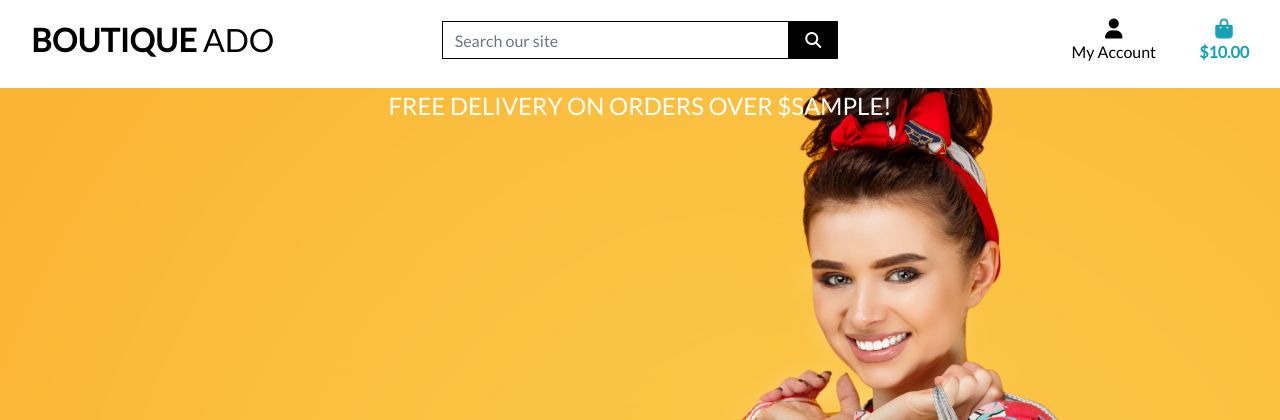
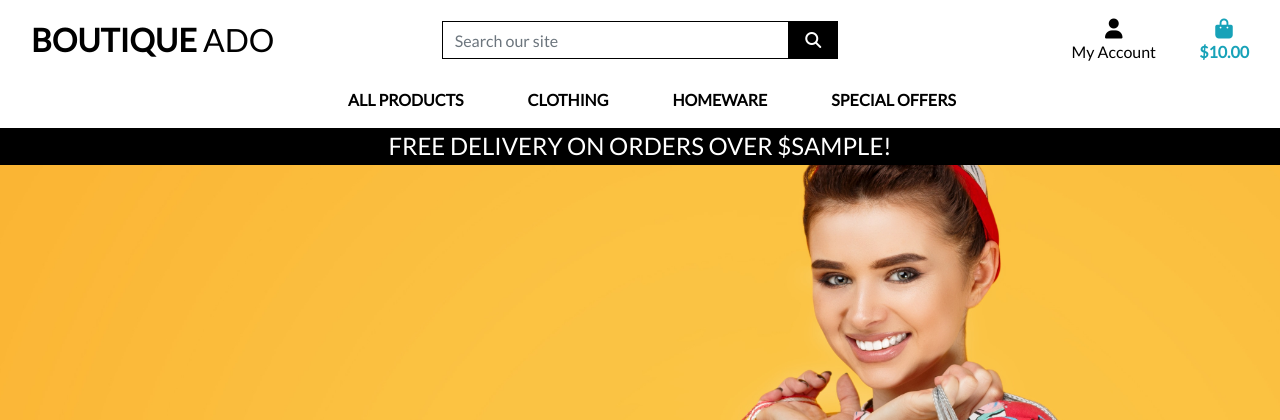
Before and after one commit to StuChapman/boutique_ad0_v1, a Django app: template templates/base.html in a window 1280 px wide. Shown: the top 420 px of the page. Run offline with Django 3.2, Linux system fonts and the light colour scheme; the template is opened without the code that fills it: most values are stand-ins (such as "Sample title", 1, 10 or a date in 2020); one stand-in notice (Sample message) is shown; some libraries are stand-ins or nearby versions.

Commit message:
added includes folder and files

```diff
--- a/static/css/base.css
+++ b/static/css/base.css
@@ -56,6 +56,10 @@
     border: 1px solid black !important;
 }
 
+.bg-black {
+    background: #000 !important;
+}
+
 /* -------------------------------- Media Queries */
 
 /* Slightly larger container on xl screens */
--- a/templates/base.html
+++ b/templates/base.html
@@ -23,12 +23,10 @@
     {% endblock %}
 
     {% block corejs %}
-        <script src="https://kit.fontawesome.com/c41df6dc1a.js" crossorigin="anonymous"></script>
-        <script src="https://code.jquery.com/jquery-3.4.1.min.js" integrity="sha256-CSXorXvZcTkaix6Yvo6HppcZGetbYMGWSFlBw8HfCJo=" crossorigin="anonymous"></script>
+        <script src="https://kit.fontawesome.com/e9c73d7092.js" crossorigin="anonymous"></script>
+        <script src="https://code.jquery.com/jquery-3.4.1.slim.min.js" integrity="sha384-J6qa4849blE2+poT4WnyKhv5vZF5SrPo0iEjwBvKU7imGFAV0wwj1yYfoRSJoZ+n" crossorigin="anonymous"></script>
         <script src="https://cdn.jsdelivr.net/npm/popper.js@1.16.0/dist/umd/popper.min.js" integrity="sha384-Q6E9RHvbIyZFJoft+2mJbHaEWldlvI9IOYy5n3zV9zzTtmI3UksdQRVvoxMfooAo" crossorigin="anonymous"></script>
         <script src="https://stackpath.bootstrapcdn.com/bootstrap/4.4.1/js/bootstrap.min.js" integrity="sha384-wfSDF2E50Y2D1uUdj0O3uMBJnjuUD4Ih7YwaYd1iqfktj0Uod8GCExl3Og8ifwB6" crossorigin="anonymous"></script>
-        <!-- Stripe -->
-        <script src="https://js.stripe.com/v3/"></script>
     {% endblock %}
 
     {% block extra_js %}
@@ -70,9 +68,9 @@
                         <div class="dropdown-menu border-0" aria-labelledby="user-options">
                             {% if request.user.is_authenticated %}
                                 {% if request.user.is_superuser %}
-                                    <a href="{% url 'add_product' %}" class="dropdown-item">Product Management</a>
+                                    <a href="" class="dropdown-item">Product Management</a>
                                 {% endif %}
-                                <a href="{% url 'profile' %}" class="dropdown-item">My Profile</a>
+                                <a href="" class="dropdown-item">My Profile</a>
                                 <a href="{% url 'account_logout' %}" class="dropdown-item">Logout</a>
                             {% else %}
                                 <a href="{% url 'account_signup' %}" class="dropdown-item">Register</a>
@@ -102,31 +100,19 @@
                 <button class="navbar-toggler" type="button" data-toggle="collapse" data-target="#main-nav" aria-controls="main-nav" aria-expanded="false" aria-label="Toggle navigation">
                     <span class="navbar-toggler-icon"></span>
                 </button>
+                {% include 'includes/mobile-top-header.html' %}
+                {% include 'includes/main-nav.html' %}
             </nav>
         </div>
         <div id="delivery-banner" class="row text-center">
             <div class="col bg-black text-white">
-                <h4 class="logo-font my-1">Free delivery on orders over ${{ free_delivery_threshold }}!</h4>
+                <h4 class="logo-font my-1">Free delivery on orders over ${{ free_shipping_threshold }}!</h4>
             </div>
         </div>
     </header>
 
     {% if messages %}
-        <div class="message-container">
-            {% for message in messages %}
-                {% with message.level as level %}
-                    {% if level == 40 %}
-                        {% include 'includes/toasts/toast_error.html' %}
-                    {% elif level == 30 %}
-                        {% include 'includes/toasts/toast_warning.html' %}
-                    {% elif level == 25 %}
-                        {% include 'includes/toasts/toast_success.html' %}
-                    {% else %}
-                        {% include 'includes/toasts/toast_info.html' %}
-                    {% endif %}
-                {% endwith %}
-            {% endfor %}
-        </div>
+        <div class="message-container"></div>
     {% endif %}
 
     {% block page_header %}
@@ -136,9 +122,6 @@
     {% endblock %}
 
     {% block postloadjs %}
-    <script type="text/javascript">
-        $('.toast').toast('show');
-    </script>
     {% endblock %}
 
 
--- /dev/null
+++ b/templates/includes/main-nav.html
@@ -0,0 +1,50 @@
+<div class="collapse navbar-collapse" id="main-nav">
+    <ul class="navbar-nav w-auto mx-auto">
+        <li class="nav-item dropdown">
+            <a class="logo-font font-weight-bold nav-link text-black mr-5" href="#" id="all-products-link" data-toggle="dropdown" aria-haspopup="true" aria-expanded="false">
+                All Products
+            </a>
+            <div class="dropdown-menu border-0" aria-labelledby="all-products-link">
+                <a href="" class="dropdown-item">By Price</a>
+                <a href="" class="dropdown-item ">By Rating</a>
+                <a href="" class="dropdown-item ">By Category</a>
+                <a href="" class="dropdown-item">All Products</a>
+            </div>
+        </li>
+
+        <li class="nav-item dropdown">
+            <a class="logo-font font-weight-bold nav-link text-black mr-5" href="#" id="clothing-link" data-toggle="dropdown" aria-haspopup="true" aria-expanded="false">
+                Clothing
+            </a>
+            <div class="dropdown-menu border-0" aria-labelledby="clothing-link">
+                <a href="" class="dropdown-item">Activewear &amp; Essentials</a>
+                <a href="" class="dropdown-item">Jeans</a>
+                <a href="" class="dropdown-item">Shirts</a>
+                <a href="" class="dropdown-item">All Clothing</a>
+            </div>
+        </li>
+
+        <li class="nav-item dropdown">
+            <a class="logo-font font-weight-bold nav-link text-black mr-5" href="#" id="homeware-link" data-toggle="dropdown" aria-haspopup="true" aria-expanded="false">
+                Homeware
+            </a>
+            <div class="dropdown-menu border-0" aria-labelledby="homeware-link">
+                <a href="" class="dropdown-item">Bed &amp; Bath</a>
+                <a href="" class="dropdown-item">Kitchen &amp; Dining</a>
+                <a href="" class="dropdown-item">All Homeware</a>
+            </div>
+        </li>
+
+        <li class="nav-item dropdown">
+            <a class="logo-font font-weight-bold nav-link text-black" href="#" id="specials-link" data-toggle="dropdown" aria-haspopup="true" aria-expanded="false">
+                Special Offers
+            </a>
+            <div class="dropdown-menu border-0" aria-labelledby="specials-link">
+                <a href="" class="dropdown-item">New Arrivals</a>
+                <a href="" class="dropdown-item">Deals</a>
+                <a href="" class="dropdown-item">Clearance</a>
+                <a href="" class="dropdown-item">All Specials</a>
+            </div>
+        </li>
+    </ul>
+</div>
--- /dev/null
+++ b/templates/includes/mobile-top-header.html
@@ -0,0 +1,56 @@
+<li class="list-inline-item">
+    <a class="text-black nav-link d-block d-lg-none" href="#" id="mobile-search" data-toggle="dropdown" aria-haspopup="true" aria-expanded="false">
+        <div class="text-center">
+            <div><i class="fas fa-search fa-lg"></i></div>
+            <p class="my-0">Search</p>
+        </div>
+    </a>
+    <div class="dropdown-menu border-0 w-100 p-3 rounded-0 my-0" aria-labelledby="mobile-search">
+        <form class="form" method="GET" action="">
+            <div class="input-group w-100">
+                <input class="form-control border border-black rounded-0" type="text" name="q" placeholder="Search our site">
+                <div class="input-group-append">
+                    <button class="form-control form-control btn btn-black border border-black rounded-0" type="submit">
+                        <span class="icon">
+                            <i class="fas fa-search"></i>
+                        </span>
+                    </button>
+                </div>
+            </div>
+        </form>
+    </div>
+</li>
+<li class="list-inline-item dropdown">
+    <a class="text-black nav-link d-block d-lg-none" href="#" id="user-options" data-toggle="dropdown" aria-haspopup="true" aria-expanded="false">
+        <div class="text-center">
+            <div><i class="fas fa-user fa-lg"></i></div>
+            <p class="my-0">My Account</p>
+        </div>
+    </a>
+    <div class="dropdown-menu border-0" aria-labelledby="user-options">
+        {% if request.user.is_authenticated %}
+            {% if request.user.is_superuser %}
+                <a href="{% url 'account_logout' %}" class="dropdown-item">Product Management</a>
+            {% endif %}
+            <a href="" class="dropdown-item">My Profile</a>
+            <a href="{% url 'account_logout' %}" class="dropdown-item">Logout</a>
+        {% else %}
+            <a href="{% url 'account_signup' %}" class="dropdown-item">Register</a>
+            <a href="{% url 'account_login' %}" class="dropdown-item">Login</a>
+        {% endif %}
+    </div>
+</li>
+<li class="list-inline-item">
+    <a class="{% if grand_total %}text-primary font-weight-bold{% else %}text-black{% endif %} nav-link d-block d-lg-none" href="">
+        <div class="text-center">
+            <div><i class="fas fa-shopping-bag fa-lg"></i></div>
+            <p class="my-0">
+                {% if grand_total %}
+                    ${{ grand_total|floatformat:2 }}
+                {% else %}
+                    $0.00
+                {% endif %}
+            </p>
+        </div>
+    </a>
+</li>
```
